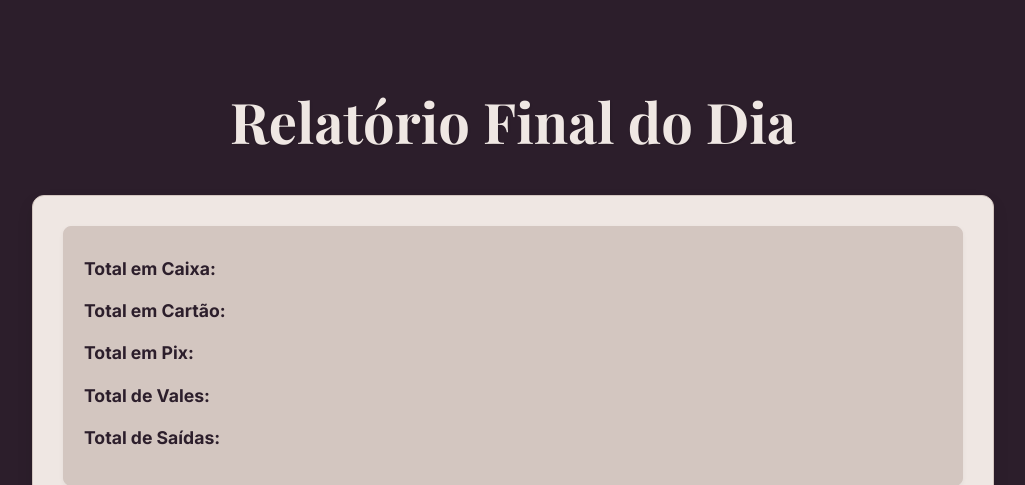
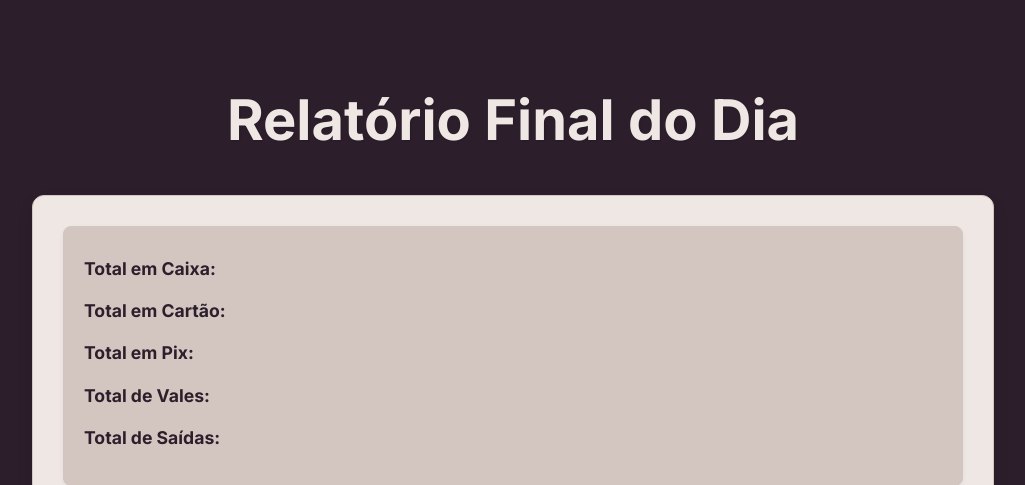
Before and after one commit to Ricardo-FPSilva/ProjetoCabeloCom, a PHP site: page /container/relatorio in a window 1280 px wide. Shown: the top 485 px of the page, without its empty margins (127-1152 px from the left). Run offline with PHP 8.4, Linux system fonts and the light colour scheme.

Commit message:
mudei a fonte do titulo do relatorio

```diff
--- a/container/relatorio/style.css
+++ b/container/relatorio/style.css
@@ -46,7 +46,7 @@
         }
 
         .titulo-principal {
-            font-family: 'Playfair Display', serif; /* Nova fonte para o título principal */
+            font-family: 'Inter', sans-serif;
             font-size: 3.5rem;
             font-weight: 700; /* Ajustado para um peso mais forte com Playfair Display */
             text-align: center;
```
